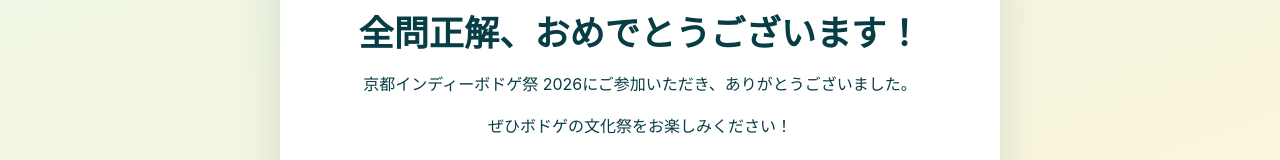
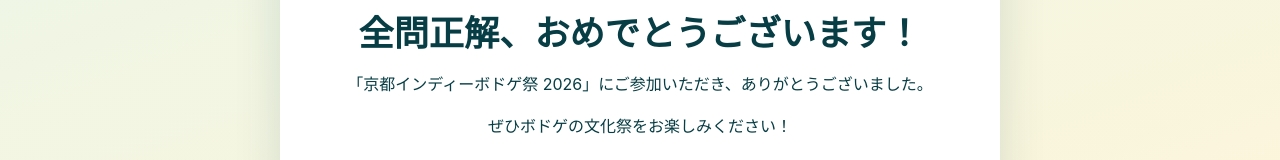
Before and after one commit to Lib-JAStyle/KIBF, a plain HTML site: page index.html in a window 1280 px wide. Shown: the part 1112-1272 px from the top of the page. Drawn offline with Linux system fonts and the light colour scheme.

Commit message:
「」の修正

```diff
--- a/index.html
+++ b/index.html
@@ -49,7 +49,7 @@
       <img class="hero" src="./clear.jpg" alt="全問正解！クリアおめでとう！京都インディーボドゲ祭 2026 会場内謎解き" width="1447" height="2048">
       <div class="content">
         <h1>全問正解、おめでとうございます！</h1>
-        <p>京都インディーボドゲ祭 2026にご参加いただき、ありがとうございました。</p>
+        <p>「京都インディーボドゲ祭 2026」にご参加いただき、ありがとうございました。</p>
         <p>ぜひボドゲの文化祭をお楽しみください！</p>
         <a class="button" href="https://kibf.tatami-studio.games/">KIBF 2026公式サイトへ</a>
         <nav class="links" aria-label="関連リンク"><a href="https://x.com/kibf2025" target="_blank" rel="noopener noreferrer">公式Xを見る</a></nav>
```
